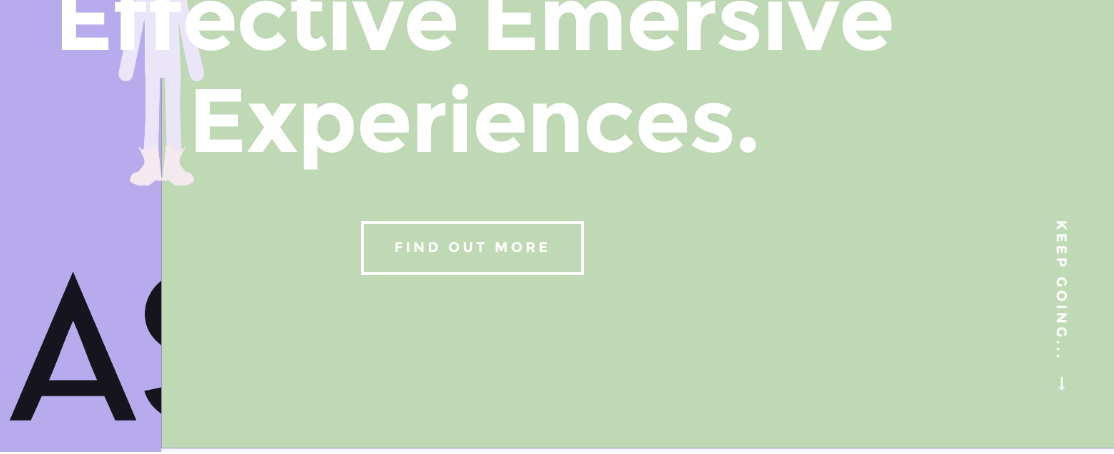
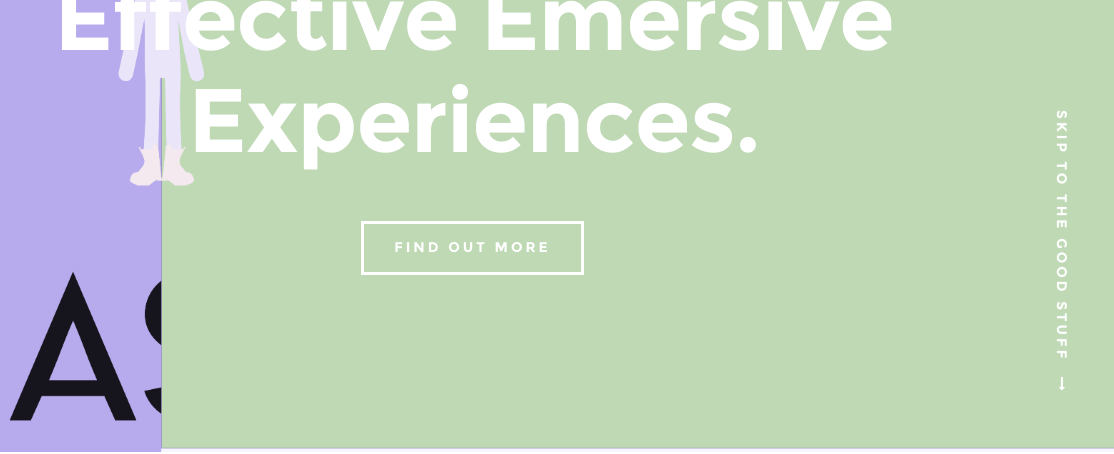
Before and after one commit to tdr1991vr/KaiOS, a plain HTML site: page index.html in a window 1280 px wide. Shown: the part 352-806 px from the top of the page, 166-1280 px from the left. Drawn offline with Linux system fonts and the light colour scheme; files whose address does not match are found by name.

Commit message:
skip to the good stuff link

```diff
--- a/index.html
+++ b/index.html
@@ -139,8 +139,8 @@
 		</ul>
 
 		<div class="scrolldown">
-			<a href="#about" class="scroll-icon smoothscroll">
-		   	keep going...
+			<a href="#portfolio" class="scroll-icon smoothscroll">
+		   	skip to the good stuff
 		   	<i class="fa fa-long-arrow-right" aria-hidden="true"></i>
 			</a>
 		</div>
```
